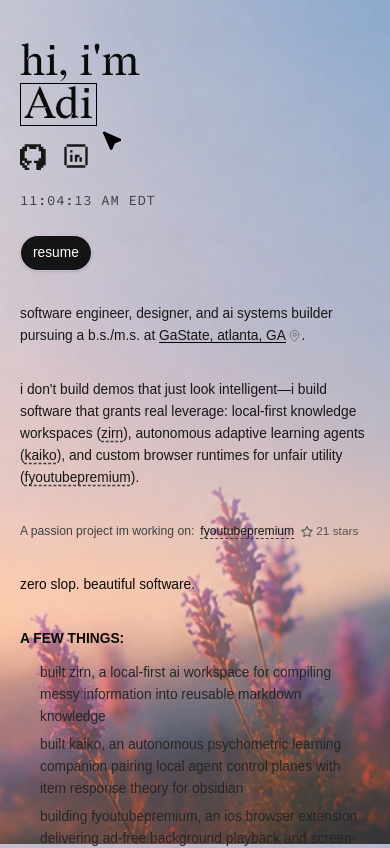
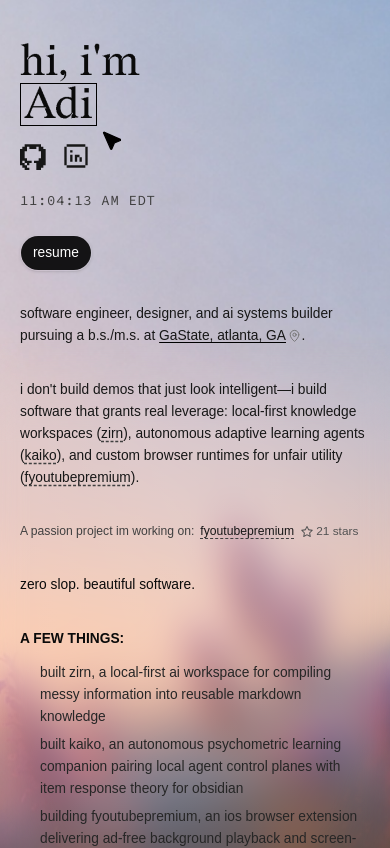
Before and after one commit to aditauqir/aditauqir-website, a Next.js app: page / in a window 390 px wide. Shown: the top 848 px of the page. Built offline with nearby package versions, Linux system fonts and the light colour scheme; a web font is replaced by a local one.

Commit message:
fix(mobile): restore atmospheric image blur overlay and eliminate mobile canvas cutoffs

```diff
--- a/app/globals.css
+++ b/app/globals.css
@@ -98,11 +98,18 @@
 html {
   min-height: 100%;
   min-height: 100dvh;
-  min-height: -webkit-fill-available;
-  background-image: url("/site-bg.jpg");
-  background-position: center top;
+  background-color: #a8b4ce;
+  background-image: linear-gradient(
+    to bottom,
+    #a8b4ce 0%,
+    #b8b8c8 25%,
+    #cfbfc5 50%,
+    #9b8286 75%,
+    #654747 100%
+  );
+  background-attachment: fixed;
+  background-repeat: no-repeat;
   background-size: cover;
-  background-repeat: no-repeat;
   color: var(--foreground);
   scroll-behavior: auto;
   transition-timing-function: cubic-bezier(0, 0, 0.58, 1);
@@ -112,12 +119,7 @@
   margin: 0;
   min-height: 100%;
   min-height: 100dvh;
-  min-height: -webkit-fill-available;
   background-color: transparent;
-  background-image: url("/site-bg.jpg");
-  background-position: center top;
-  background-size: cover;
-  background-repeat: no-repeat;
   color: var(--foreground);
   font-family: var(--font-general-sans), ui-sans-serif, system-ui, -apple-system, BlinkMacSystemFont, "Segoe UI", Roboto, sans-serif;
 }
--- a/app/page.tsx
+++ b/app/page.tsx
@@ -231,7 +231,7 @@
         {/* Full-bleed lavender sunset background */}
         <div
           aria-hidden="true"
-          className="pointer-events-none fixed inset-0 z-0 select-none overflow-hidden"
+          className="pointer-events-none fixed -top-[10vh] -bottom-[10vh] -left-[2vw] -right-[2vw] z-0 select-none overflow-hidden"
         >
           {/* Base sharp background */}
           {/* eslint-disable-next-line @next/next/no-img-element */}
@@ -240,6 +240,48 @@
             alt=""
             className="h-full w-full object-cover object-center"
           />
+
+          {/* Soft atmospheric background blur around text when in lower 50% of viewport */}
+          <div
+            className="absolute inset-0 overflow-hidden"
+            style={{
+              maskImage:
+                "linear-gradient(to bottom, transparent 0%, transparent 42%, black 52%, black 100%)",
+              WebkitMaskImage:
+                "linear-gradient(to bottom, transparent 0%, transparent 42%, black 52%, black 100%)",
+            }}
+          >
+            {/* Horizontal mask centered around the text column */}
+            <div
+              className="absolute inset-0 overflow-hidden"
+              style={{
+                maskImage:
+                  "radial-gradient(ellipse 26rem 100% at 50% 50%, black 50%, transparent 100%)",
+                WebkitMaskImage:
+                  "radial-gradient(ellipse 26rem 100% at 50% 50%, black 50%, transparent 100%)",
+              }}
+            >
+              {/* Blurred background image layer, pixel-aligned with base image */}
+              {/* eslint-disable-next-line @next/next/no-img-element */}
+              <img
+                src="/site-bg.jpg"
+                alt=""
+                className="h-full w-full object-cover object-center scale-[1.03]"
+                style={{
+                  filter: "blur(18px)",
+                  WebkitFilter: "blur(18px)",
+                }}
+              />
+              {/* Subtle glass luminescence around text column */}
+              <div
+                className="absolute inset-0"
+                style={{
+                  background:
+                    "radial-gradient(ellipse 22rem 100% at 50% 50%, rgba(255, 255, 255, 0.16) 0%, rgba(255, 255, 255, 0.04) 75%, transparent 100%)",
+                }}
+              />
+            </div>
+          </div>
         </div>
 
         <div className="relative z-10 flex min-h-screen min-h-[100dvh] flex-1 flex-col transition-all duration-200">
```
